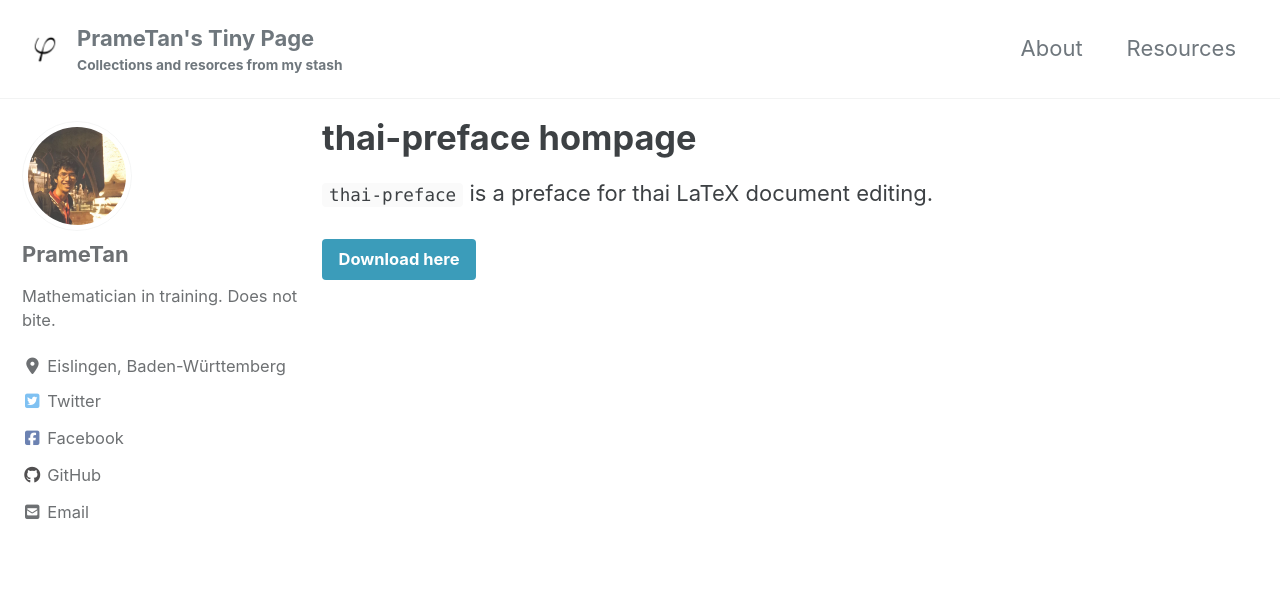
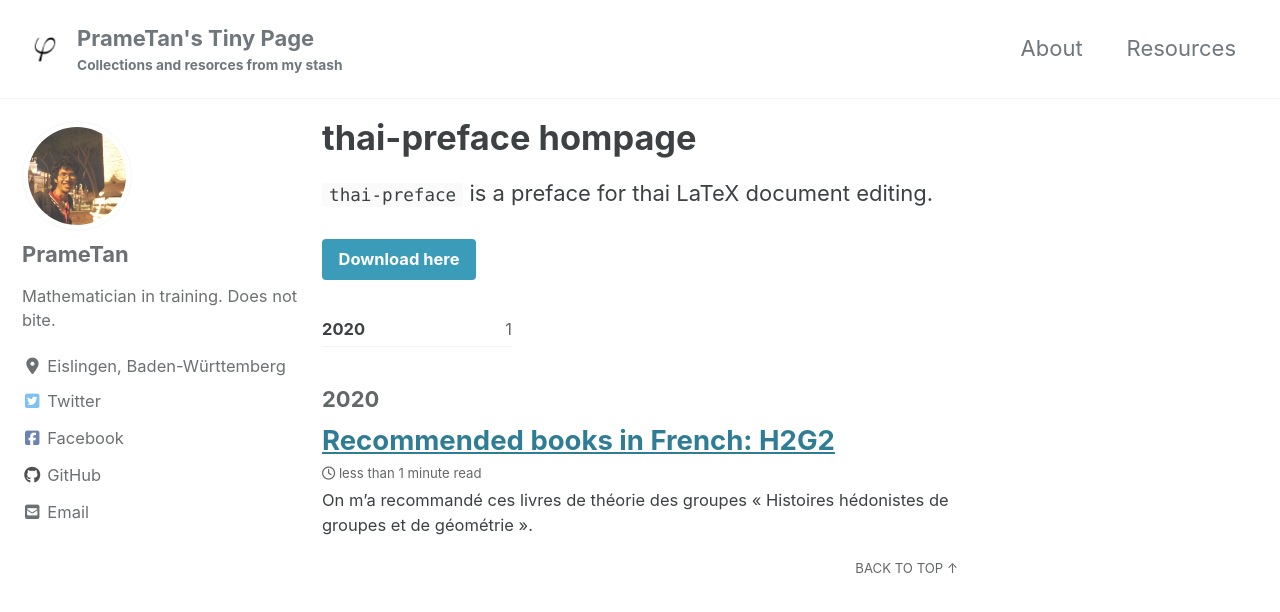
Before and after one commit to PrameTan/prametan.github.io, a Jekyll site: the page built from _pages/thai-preface.md, in a window 1280 px wide and 900 px high. Shown: the top 612 px of the window. Built offline with Jekyll 4.4.1, drawn with Linux system fonts in a browser that asks for light colours; cached includes are drawn as plain includes; nearby versions of some CDN libraries.

```diff
--- /dev/null
+++ b/_posts/2020-05-05-french-book.md
@@ -0,0 +1,16 @@
+---
+title:  "Recommended books in French: H2G2"
+header:
+  teaser: "https://farm5.staticflickr.com/4076/4940499208_b79b77fb0a_z.jpg"
+categories:
+  - Blog
+tags:
+  - maths
+---
+
+On m'a recommandé ces livres de théorie des groupes
+**« Histoires hédonistes de groupes et de géométrie »**.
+
+Je ne l'ai pas lu mais ça a l'air genial. Certainement vais jeter un coup d'œil si je suis en France !
+
+Lien: [http://math.univ-lyon1.fr/homes-www/H2G2/](http://math.univ-lyon1.fr/homes-www/H2G2/)
```
Also changed, not shown: _pages/category-archive.md (added, +6 -0 lines), _pages/resources.md (+3 -1 lines), _pages/tag-archive.md (added, +6 -0 lines), index.md (+1 -1 lines), _posts/New Text Document.txt (added), 4 other files.
